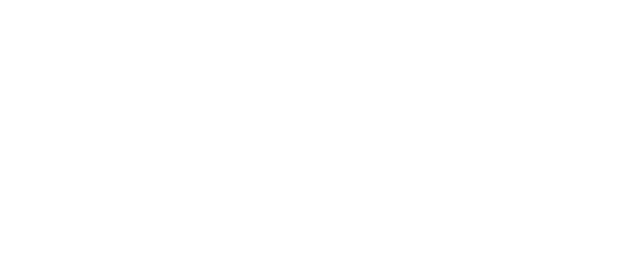
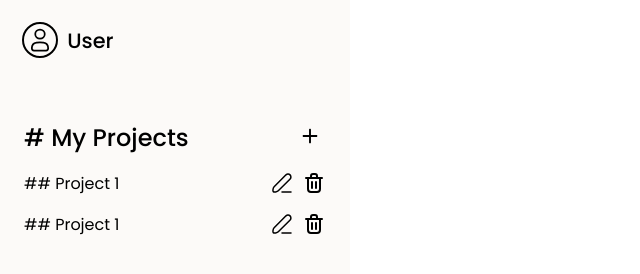
Before and after one commit to nivedhz/odin-to-do-list, a website built with webpack: page src/template.html in a window 1280 px wide. Shown: the whole page, without its empty margins (0-640 px from the left). Built offline with nearby package versions, Linux system fonts and the light colour scheme.

Commit message:
feat(sidebar): implemented the layout and styled the sidebar

```diff
--- a/src/index.js
+++ b/src/index.js
@@ -1 +1,4 @@
-console.log("foo");
+import "./styles/index.css";
+import { renderSidebar } from "./ui/Sidebar.js";
+
+renderSidebar();
--- /dev/null
+++ b/src/styles/index.css
@@ -0,0 +1,11 @@
+* {
+  margin: 0;
+  padding: 0;
+  box-sizing: border-box;
+}
+
+.container {
+  display: grid;
+  grid-template-columns: 350px 1fr;
+  min-height: 100vh;
+}
--- a/src/template.html
+++ b/src/template.html
@@ -5,5 +5,7 @@
     <meta name="viewport" content="width=device-width, initial-scale=1.0" />
     <title>To Do List</title>
   </head>
-  <body></body>
+  <body>
+    <div class="container" id="container"></div>
+  </body>
 </html>
--- /dev/null
+++ b/src/ui/AccountDetails.js
@@ -0,0 +1,17 @@
+import userDefaultImage from "../assets/images/default-user.svg";
+
+export function renderAccountDetails(sidebarContainer) {
+  const accountContainer = document.createElement("div");
+  const profileImg = document.createElement("img");
+  const profileUsername = document.createElement("h1");
+
+  accountContainer.classList.add("account__container");
+  profileImg.classList.add("profile__img");
+  profileUsername.classList.add("profile__username");
+
+  profileImg.src = userDefaultImage;
+  profileUsername.textContent = "User";
+
+  accountContainer.append(profileImg, profileUsername);
+  sidebarContainer.append(accountContainer);
+}
--- /dev/null
+++ b/src/ui/ProjectDetails.js
@@ -0,0 +1,50 @@
+import addProjectsImg from "../assets/images/add-project.svg";
+import editProjectImg from "../assets/images/edit-project.svg";
+import removeProjectImg from "../assets/images/delete-project.svg";
+
+function renderProjectDetailHeading(projectContainer) {
+  const projectHeadingContainer = document.createElement("div");
+  const myProjects = document.createElement("h2");
+  const addProjects = document.createElement("img");
+
+  projectHeadingContainer.classList.add("project-heading__container");
+  myProjects.classList.add("project-heading__my-projects-heading");
+  addProjects.classList.add("project-heading__add-projects-btn");
+
+  myProjects.textContent = "# My Projects";
+  addProjects.src = addProjectsImg;
+
+  projectHeadingContainer.append(myProjects, addProjects);
+  projectContainer.append(projectHeadingContainer);
+}
+function renderProjectDetailName(projectContainer) {
+  const projectNameContainer = document.createElement("div");
+  const projectName = document.createElement("h3");
+  const projectBtnContainer = document.createElement("div");
+  const editProjectBtn = document.createElement("img");
+  const removeProjectBtn = document.createElement("img");
+
+  projectNameContainer.classList.add("project-name__container");
+  projectName.classList.add("project-name__heading");
+  projectBtnContainer.classList.add("project-name__btn-container");
+  editProjectBtn.classList.add("project-name__edit-btn");
+  removeProjectBtn.classList.add("project-name__remove-btn");
+
+  projectName.textContent = "## Project 1";
+  editProjectBtn.src = editProjectImg;
+  removeProjectBtn.src = removeProjectImg;
+
+  projectBtnContainer.append(editProjectBtn, removeProjectBtn);
+  projectNameContainer.append(projectName, projectBtnContainer);
+  projectContainer.append(projectNameContainer);
+}
+export function renderProjectDetails(sidebarContainer) {
+  const projectContainer = document.createElement("div");
+  projectContainer.classList.add("project-container");
+
+  renderProjectDetailHeading(projectContainer);
+  renderProjectDetailName(projectContainer);
+  renderProjectDetailName(projectContainer);
+
+  sidebarContainer.append(projectContainer);
+}
--- /dev/null
+++ b/src/ui/Sidebar.js
@@ -0,0 +1,18 @@
+import "./sidebar.css";
+import { renderProjectDetails } from "./ProjectDetails.js";
+import { renderAccountDetails } from "./AccountDetails.js";
+
+const DOM = {
+  container: document.querySelector("#container"),
+};
+
+function renderSidebar() {
+  const sidebarContainer = document.createElement("div");
+  sidebarContainer.classList.add("sidebar-container");
+  renderAccountDetails(sidebarContainer);
+  renderProjectDetails(sidebarContainer);
+
+  DOM.container.append(sidebarContainer);
+}
+
+export { renderSidebar };
--- /dev/null
+++ b/src/ui/sidebar.css
@@ -0,0 +1,72 @@
+@import url("https://fonts.googleapis.com/css2?family=Poppins:ital,wght@0,100;0,200;0,300;0,400;0,500;0,600;0,700;0,800;0,900;1,100;1,200;1,300;1,400;1,500;1,600;1,700;1,800;1,900&display=swap");
+
+.sidebar-container {
+  background-color: #fcfaf8;
+  display: flex;
+  flex-direction: column;
+  gap: 3rem;
+  padding: 1rem;
+}
+.account__container {
+  display: flex;
+  align-items: center;
+  gap: 0.7rem;
+  padding: 0.5rem;
+}
+.profile__img {
+  max-width: 32px;
+  max-height: 32px;
+  border-radius: 50%;
+  outline: 2px solid black;
+  padding: 0.1rem;
+}
+.profile__username {
+  font-family: "Poppins", sans-serif;
+  font-weight: 500;
+  font-size: 1.3rem;
+}
+.project-name__container,
+.project-heading__container {
+  display: flex;
+  font-family: "Poppins", sans-serif;
+  justify-content: space-between;
+  padding: 0.5rem;
+  border-radius: 10px;
+}
+.project-name__container {
+  cursor: pointer;
+}
+.project-name__container:hover {
+  background-color: rgba(0, 0, 0, 0.1);
+}
+.project-heading__add-projects-btn {
+  max-width: 32px;
+  max-height: 32px;
+  border-radius: 50%;
+  transition: 100ms background-color ease-in;
+}
+.project-name__edit-btn:hover,
+.project-name__remove-btn:hover,
+.project-heading__add-projects-btn:hover {
+  background-color: rgba(0, 0, 0, 0.1);
+}
+.project-name__btn-container {
+  display: flex;
+  gap: 0.5rem;
+}
+.project-name__edit-btn,
+.project-name__remove-btn {
+  max-width: 24px;
+  max-height: 24px;
+  border-radius: 5px;
+  transition: 100ms background-color ease-in;
+  cursor: pointer;
+}
+.project-heading__my-projects-heading {
+  font-weight: 500;
+  font-size: 1.5rem;
+}
+.project-name__heading {
+  font-weight: 400;
+  font-size: 1rem;
+}
```
Also changed, not shown: src/assets/images/add-project.svg (added), src/assets/images/default-user.svg (added), src/assets/images/delete-project.svg (added), src/assets/images/edit-project.svg (added).
